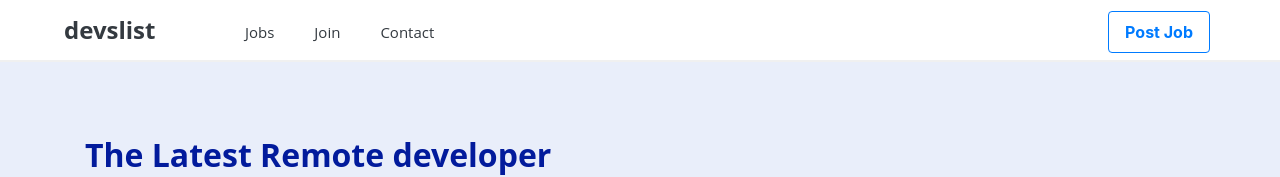
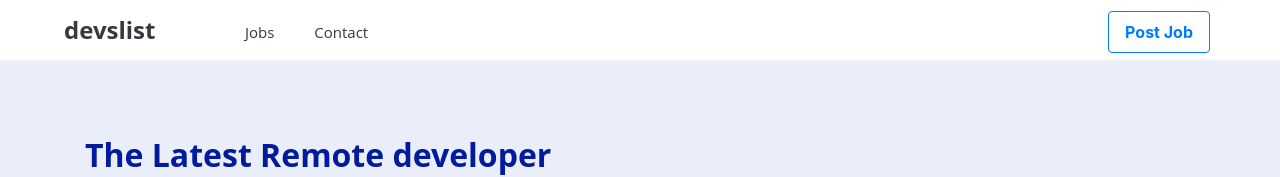
Before and after one commit to juliusvdw/devslist-remote-developer-jobs-app, a React (Create React App) app in the folder client/: page / in a window 1280 px wide. Shown: the top 177 px of the page. Built offline with nearby package versions, Linux system fonts and the light colour scheme; no server answers.

Commit message:
Remove unused navbar link

```diff
--- a/client/src/App.css
+++ b/client/src/App.css
@@ -31,8 +31,6 @@ p {
 }
 
 .nav-link:hover {
-  color: black;
-
   font-weight: bold;
 }
 
--- a/client/src/components/layout/Navbar.js
+++ b/client/src/components/layout/Navbar.js
@@ -29,20 +29,7 @@ const Navbar = ({ setContactModalShow, setPostModalShow }) => {
                 Jobs
               </Link>
             </li>
-            <li className="nav-item dropdown mr-4">
-              <a
-                className="nav-link  text-dark"
-                href="#"
-                id="navbarDropdown"
-                role="button"
-                data-toggle="dropdown"
-                aria-haspopup="true"
-                aria-expanded="false"
-                href="#"
-              >
-                Join
-              </a>
-            </li>
+
             <li className="nav-item">
               <a
                 className="nav-link text-dark"
```
